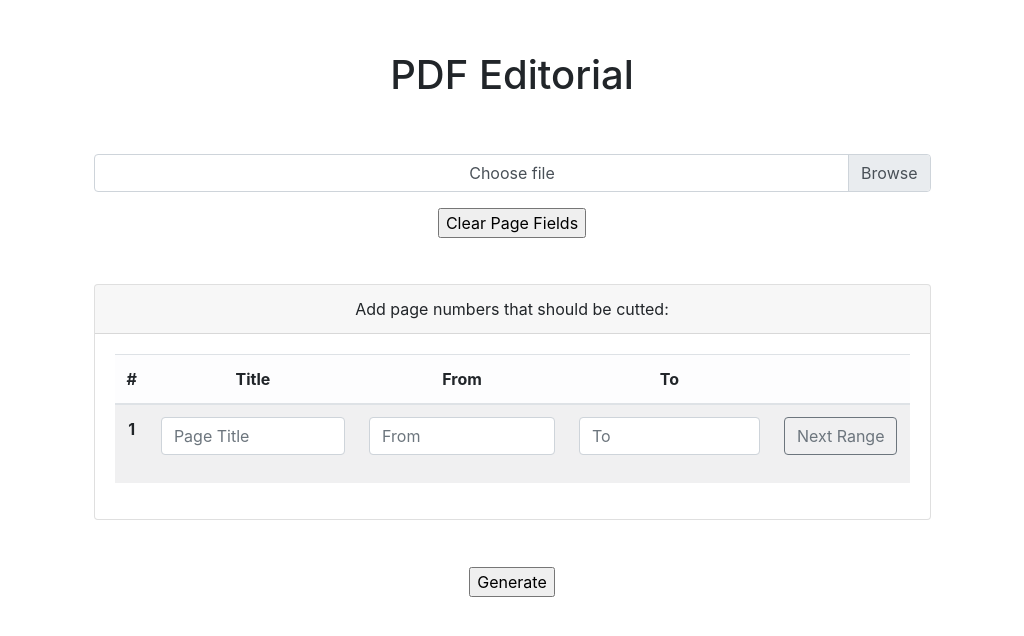
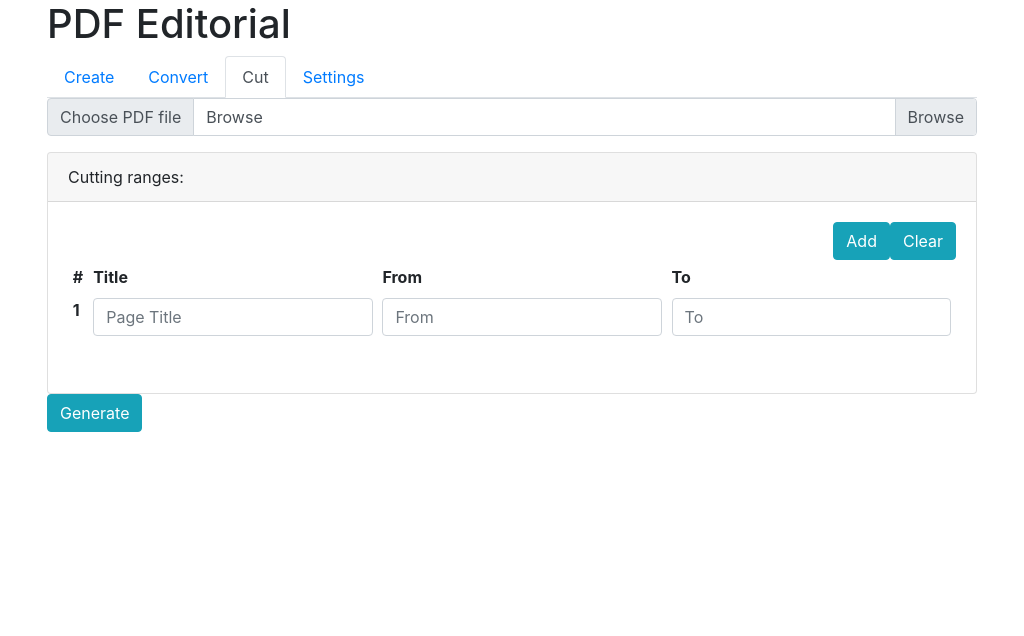
Before and after one commit to ani-hovhannisyan/pdfeditorial, an Electron app: page index.html in a window 1024 px wide. Drawn offline with nearby package versions, Linux system fonts and the light colour scheme.

Commit message:
Added tab, moved some buttons as is UI mockup, caused bug/error of cutting part.

```diff
--- a/index.css
+++ b/index.css
@@ -1,3 +1,12 @@
-.custom-file, .container, .card {
-  margin: 5%;
+.pdfcut-cyan {
+  background-color: #17a2b8;
+  border-color: #17a2b8;
 }
+
+.pdfcut-right {
+  float: right;
+}
+
+table.borderless td,table.borderless th{
+  border: none !important;
+}
--- a/index.html
+++ b/index.html
@@ -14,27 +14,51 @@
     <script>require('bootstrap');</script>
   </head>
   <body>
-    <div class="container text-center">
+    <div class="container">
       <h1>PDF Editorial</h1>
+      <!--Navigation Tab list for create, convert, cut, settings-->
+      <ul class="nav nav-tabs" id="myTab" role="tablist">
+        <li class="nav-item">
+          <a class="nav-link" id="create-tab" data-toggle="tab" href="#create" role="tab" aria-controls="create" aria-selected="true">Create</a>
+        </li>
+        <li class="nav-item">
+          <a class="nav-link" id="convert-tab" data-toggle="tab" href="#convert" role="tab" aria-controls="convert" aria-selected="false">Convert</a>
+        </li>
+        <li class="nav-item">
+          <a class="nav-link active" id="cut-tab" data-toggle="tab" href="#cut" role="tab" aria-controls="cut" aria-selected="false">Cut</a>
+        </li>
+        <li class="nav-item">
+          <a class="nav-link" id="settings-tab" data-toggle="tab" href="#settings" role="tab" aria-controls="settings" aria-selected="false">Settings</a>
+        </li>
+      </ul>
+      <div class="tab-content" id="myTabContent">
+        <div class="tab-pane fade" id="create" role="tabpanel" aria-labelledby="create-tab">create content...</div>
+        <div class="tab-pane fade" id="convert" role="tabpanel" aria-labelledby="convert-tab">convert content...</div>
+        <div class="tab-pane fade show active" id="cut" role="tabpanel" aria-labelledby="cut-tab">
+      <!-- Cut tab content elements -->
       <div class="input-group mb-3">
+        <div class="input-group-prepend">
+          <span class="input-group-text pdfcut-cyan" id="inputGroupFileAddon01">Choose PDF file</span>
+        </div>
         <div class="custom-file">
           <input type="file" class="custom-file-input" id="browse-path" name="Choose PDF File"
                  accept=".pdf,.PDF" multiple="false" aria-describedby="inputGroupFileAddon01">
-          <label class="custom-file-label" for="inputGroupFile01">Choose file</label>
+          <label class="custom-file-label" for="inputGroupFile01">Browse</label>
         </div>
       </div>
-      <input id="clear" type="button" name="Clear" value="Clear Page Fields">
       <div class="card">
-        <div class="card-header">Add page numbers that should be cutted:</div>
+        <div class="card-header">Cutting ranges:</div>
         <div class="card-body">
-          <table id="pages" class="table table-striped table-light table-responsive-sm">
+      <button type="button" id="clear" class="btn btn-info pdfcut-right">Clear</button>
+      <button type="button" id="next-range" class="btn btn-info pdfcut-right">Add</button>
+          <table id="pages" class="table table-sm borderless">
             <thead>
               <tr>
                 <th scope="col">#</th>
                 <th scope="col">Title</th>
                 <th scope="col">From</th>
                 <th scope="col">To</th>
-                <th scope="col"></th>
+                <!--th scope="col"></th-->
               </tr>
             </thead>
             <tbody>
@@ -49,15 +73,15 @@
                 <td><div class="input-group mb-3">
                   <input type="number" class="to form-control" placeholder="To" aria-label="To" aria-describedby="basic-addon1">
                 </div></td>
-                <td><div class="btn-group" role="group" aria-label="Next Range">
-                  <button type="button" id="next-range-1" class="btn btn-outline-secondary">Next Range</button>
-                </div></td>
               </tr>
             </tbody>
           </table>
         </div>
       </div>
-      <input id="generate" class="" type="submit" name="Generate" value="Generate">
+      <button type="button" id="generate" class="btn btn-info">Generate</button>
+        </div>
+      </div>
+      <div class="tab-pane fade" id="settings" role="tabpanel" aria-labelledby="settings-tab">...</div>
     </div>
     </div>
     <!-- Custom Scripts -->
--- a/renderer.js
+++ b/renderer.js
@@ -2,7 +2,7 @@
 document.getElementById("browse-path").addEventListener("change", onChangeChoose);
 //Cutting
 document.getElementById("generate").addEventListener("click", onClickGenerate);
-document.getElementById("next-range-1").addEventListener("click", onNextRange);
+document.getElementById("next-range").addEventListener("click", onNextRange);
 document.getElementById("clear").addEventListener("click", onClickClear);
 //Convertion
 document.getElementById("generate").addEventListener("click", onClickConvert);
@@ -25,9 +25,7 @@ const TEMPLATE_PAGE_FIELDS =
   + '<td> <div class="input-group mb-3">'
     + '<input type="number" class="to form-control" placeholder="To" aria-label="To" aria-describedby="basic-addon1">'
   + '</div> </td>'
-  + '<td> <div class="btn-group" role="group" aria-label="Next Range">'
-    + '  <button id="next-range-" type="button" class="btn btn-secondary">Next Range</button>'
-  + '</div> </td>';
+  ;
 
 global.PAGES_COUNT = 1;
 global.sourcePDF = 0;
@@ -148,15 +146,13 @@ function createNewPageField () {
     let el = document.createElement("tr");
     el.id = "page-" + ++PAGES_COUNT;
     el.className = "page";
-    el.innerHTML = TEMPLATE_PAGE_FIELDS.replace("xxx", PAGES_COUNT)
-                   .replace("next-range-", "next-range-" + PAGES_COUNT);
+    el.innerHTML = TEMPLATE_PAGE_FIELDS.replace("xxx", PAGES_COUNT);
     $('#pages > tbody:last-child').append(el);
     el.getElementsByClassName(INPUTELCLASS)[0].focus();
-    document.getElementById("next-range-" + PAGES_COUNT).addEventListener("click", onNextRange);
 };
 
 function onNextRange () {
-    //TODO focus next row, add if condition to not add if it already has below row
-    createNewPageField();
-    document.getElementById("next-range-" + PAGES_COUNT).addEventListener("click", onNextRange);
+  //TODO: make tests for pdf cut process
+  createNewPageField();
+  //TODO: Fix bug caused by changes in UI of next page functionality
 };
```
